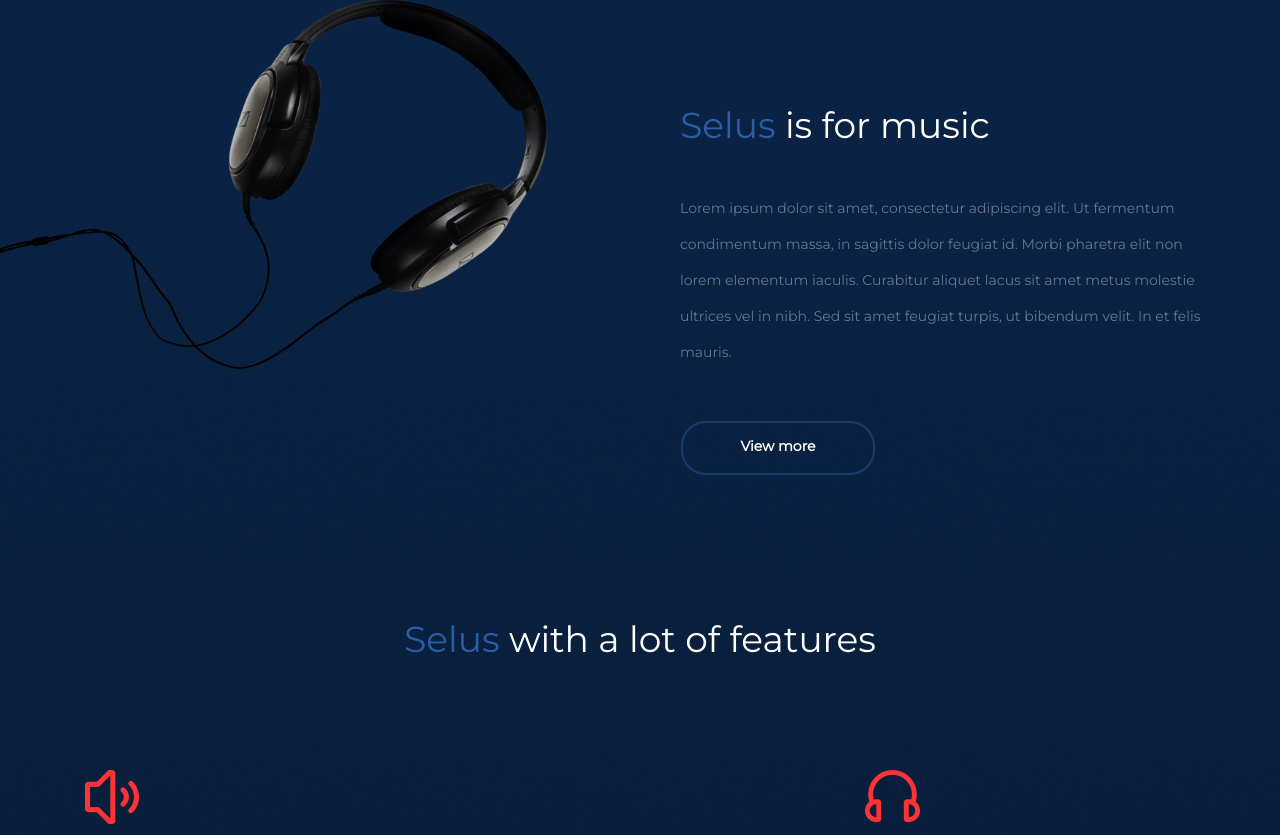
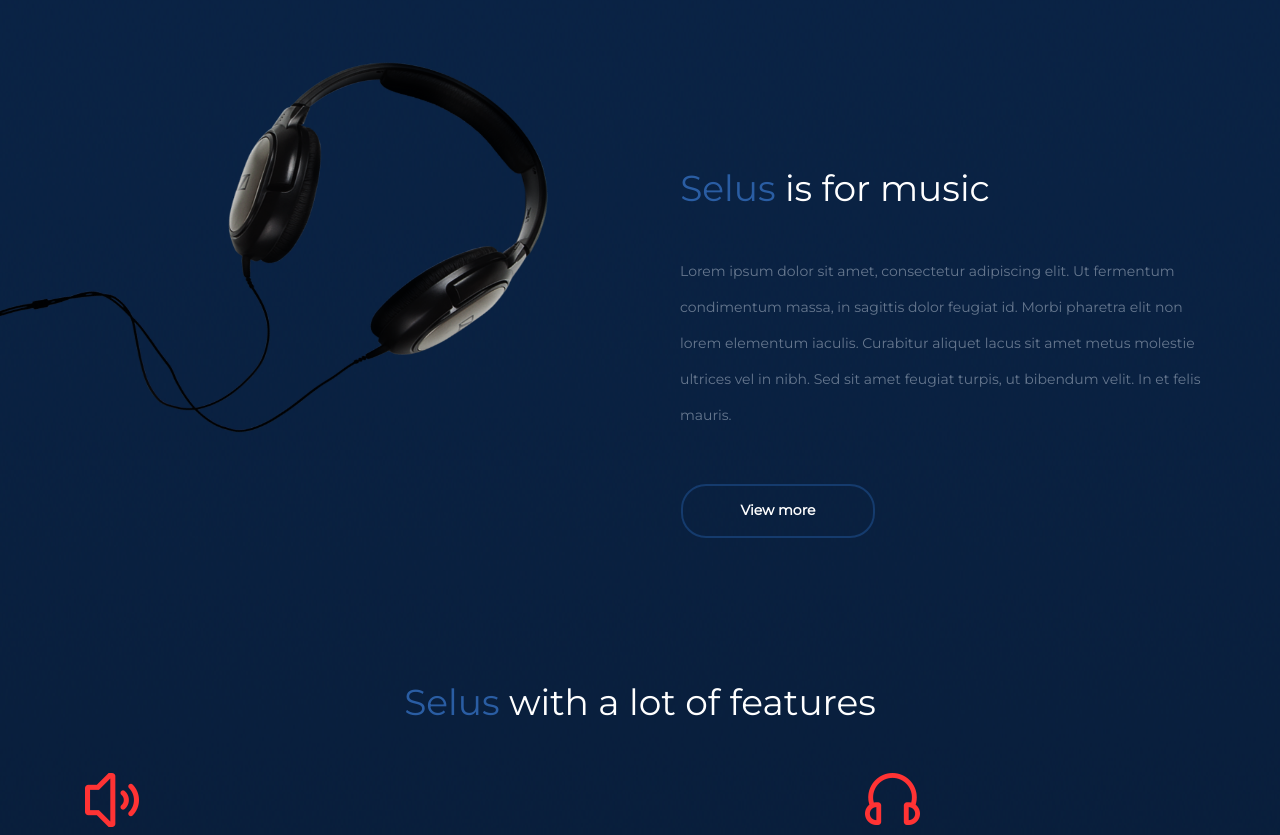
Before and after one commit to emosowski/selus, a PHP site: page / in a window 1280 px wide; the page is wider, and only the part inside the window is pictured. Shown: the part 1537-2372 px from the top of that part. Run offline with PHP 8.4, Linux system fonts and the light colour scheme.

Commit message:
Fix header margin and page height

```diff
--- a/css/style.css
+++ b/css/style.css
@@ -1,7 +1,7 @@
 
 #main-bg{
 	width: 100%;
-	height: 6000px;
+	height: 100%;
 	background: url('../images/Layer-5.png') no-repeat;
 	position: relative;
   z-index: 1;
@@ -28,7 +28,7 @@ body {
   font-size: 14px;
   font-weight: bold;
   border-style: solid;
-  line-height: 2.5;
+  line-height: 2.6;
   border-width: 2px;
   border-radius: 25px;
   border-color: rgb(21, 59, 109);
@@ -190,7 +190,7 @@ body {
   text-align: center;
 }
 
-.header {
+.header-other {
   margin: 50px 0;
   color: rgb(255, 255, 255);
 }
@@ -279,3 +279,7 @@ footer {
   text-align: center;
   color: rgb(20, 57, 106);
 }
+
+.header {
+  margin-top: 200px;
+}
--- a/index.html
+++ b/index.html
@@ -93,7 +93,7 @@
     <section id="more-features" class="more-features panel-height">
         <div class="move-down row">
           <div class="container">
-              <h1 class="centered header features"><span class="name">Selus</span> with a lot of features</h1>
+              <h1 class="centered header-other features"><span class="name">Selus</span> with a lot of features</h1>
             <div class="row">
               <div class="col-xs-12 col-md-4">
                 <div class="col-xs-12">
```
